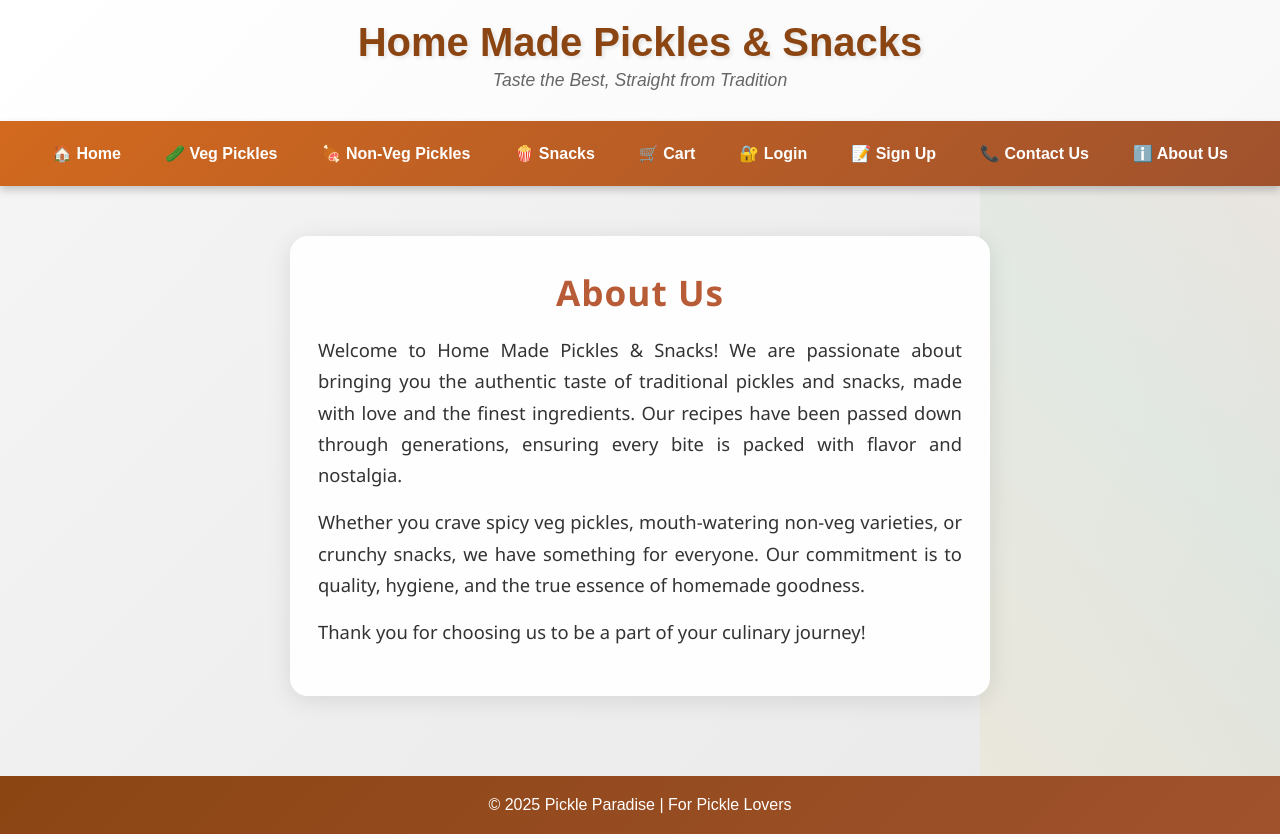
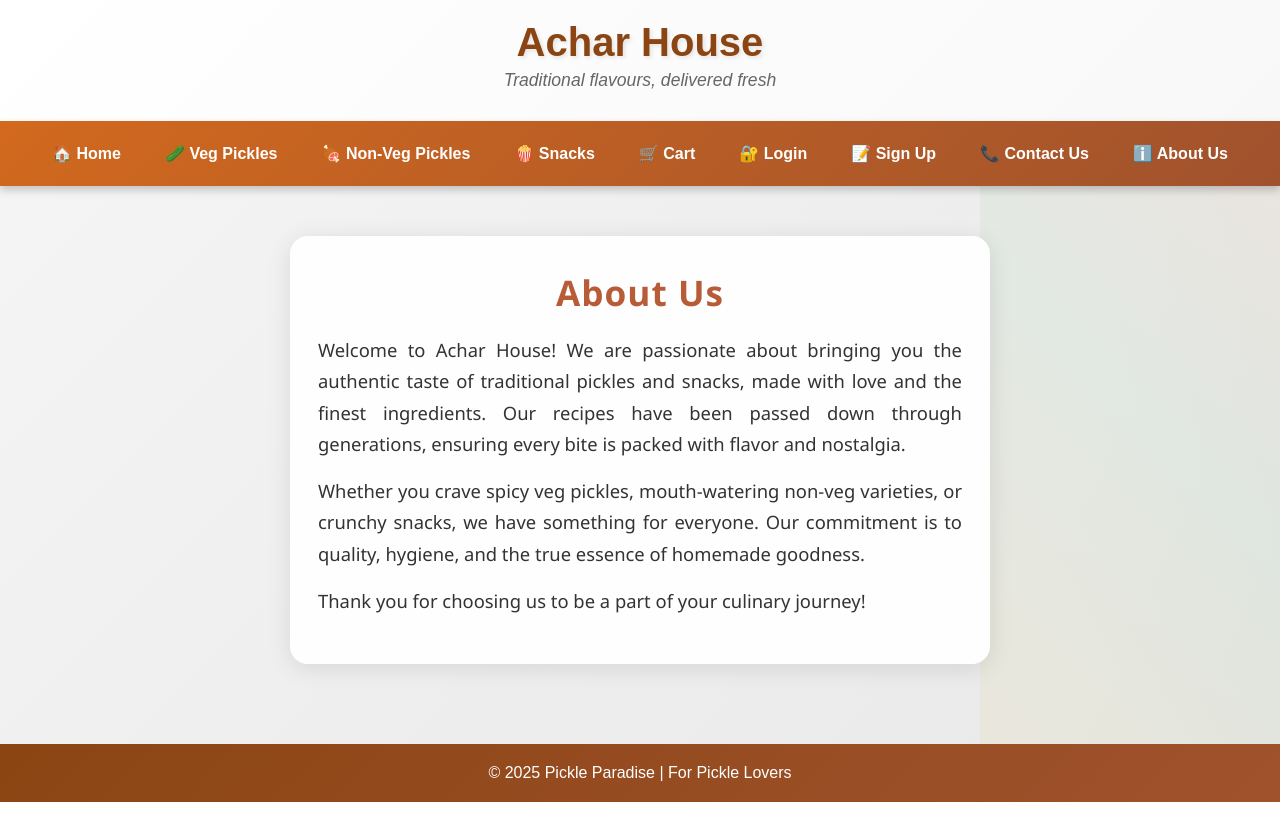
Before and after one commit to chari6268/pickles, a website: page public/about.html in a window 1280 px wide. After the commit the page ends 802 px from the top, so only its background shows below. Drawn offline with Linux system fonts and the light colour scheme.

Commit message:
Update page titles and headers to reflect brand name change to "Achar House"

```diff
--- a/public/about.html
+++ b/public/about.html
@@ -3,7 +3,7 @@
 <head>
     <meta charset="UTF-8">
     <meta name="viewport" content="width=device-width, initial-scale=1.0">
-    <title>Home Made Pickles & Snacks</title>
+    <title>Achar House</title>
     <link rel="stylesheet" href="index.css">
     <style>
         .about-us {
@@ -50,8 +50,8 @@
         <div class="header-content">
             <div class="logo">
                 <div>
-                    <h1 class="site-title">Home Made Pickles & Snacks</h1>
-                    <p class="tagline">Taste the Best, Straight from Tradition</p>
+                    <h1 class="site-title">Achar House</h1>
+                    <p class="tagline">Traditional flavours, delivered fresh</p>
                 </div>
             </div>
         </div>
@@ -74,7 +74,7 @@
         <div class="about-us">
             <h2>About Us</h2>
             <p>
-                Welcome to Home Made Pickles & Snacks! We are passionate about bringing you the authentic taste of traditional pickles and snacks, made with love and the finest ingredients. Our recipes have been passed down through generations, ensuring every bite is packed with flavor and nostalgia.
+                Welcome to Achar House! We are passionate about bringing you the authentic taste of traditional pickles and snacks, made with love and the finest ingredients. Our recipes have been passed down through generations, ensuring every bite is packed with flavor and nostalgia.
             </p>
             <p>
                 Whether you crave spicy veg pickles, mouth-watering non-veg varieties, or crunchy snacks, we have something for everyone. Our commitment is to quality, hygiene, and the true essence of homemade goodness.
```
Also changed, not shown: public/cart.html (+3 -3 lines), public/contact.html (+3 -3 lines), public/index.html (+3 -3 lines), public/login.html (+3 -3 lines), public/screen1.html (+3 -3 lines), public/screen2.html (+3 -3 lines), public/screen3.html (+3 -3 lines), public/signup.html (+3 -3 lines).
